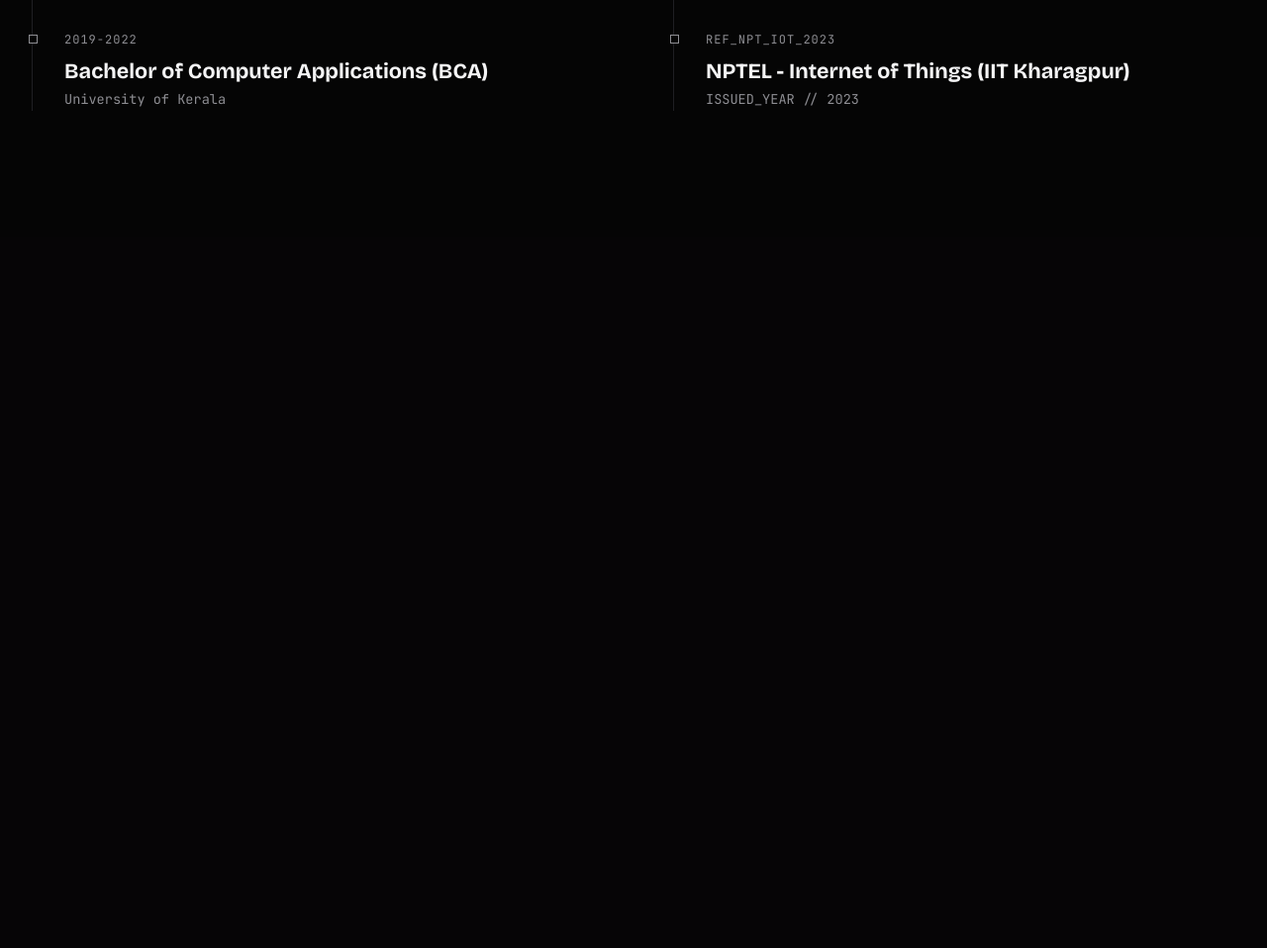
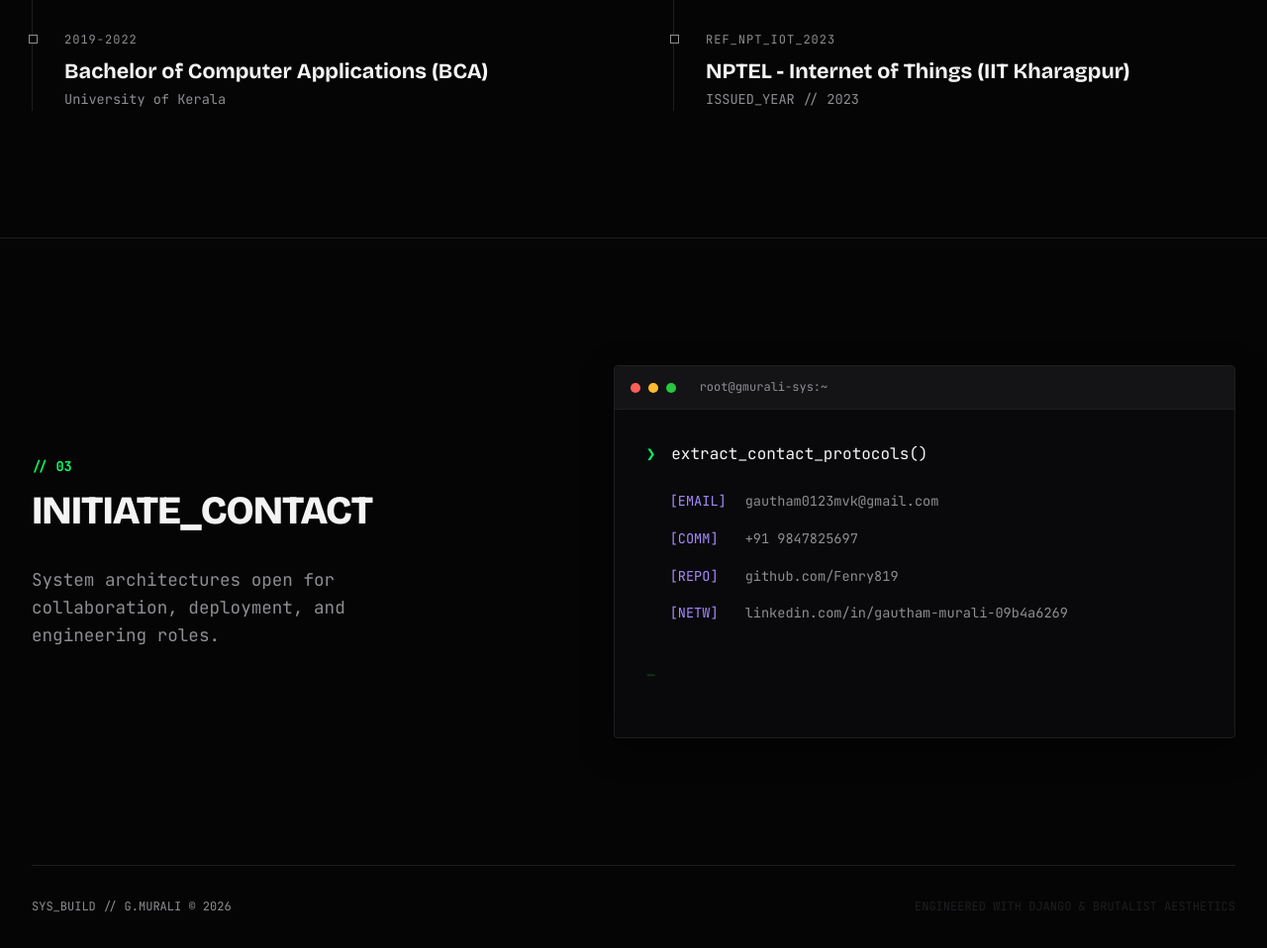
Before and after one commit to Fenry819/industrial-portfolio-system, a Django app: page / in a window 1280 px wide. Shown: the part 1678-2636 px from the top of the page at 99% size. Before the commit the page ends 1790 px from the top, so only its background shows below. Run offline with Django 5.2, Linux system fonts and the light colour scheme; data that the repository does not hold is empty.

Commit message:
Feat: Deploy Phase 6 interactive terminal contact systems and footer architecture

```diff
--- a/portfolio/templates/portfolio/home.html
+++ b/portfolio/templates/portfolio/home.html
@@ -145,4 +145,53 @@
         </div>
     </div>
 </section>
+
+<section id="contact" class="execute-section container">
+    <div class="execute-grid">
+        <div class="execute-header">
+            <span class="section-num">// 03</span>
+            <h2 class="section-title">INITIATE_CONTACT</h2>
+            <p class="execute-desc">System architectures open for collaboration, deployment, and engineering roles.</p>
+        </div>
+
+        <div class="terminal-contact-block">
+            <div class="terminal-header">
+                <span class="dot red"></span>
+                <span class="dot yellow"></span>
+                <span class="dot green"></span>
+                <span class="terminal-title">root@gmurali-sys:~</span>
+            </div>
+            <div class="terminal-body">
+                <div class="cmd-line">
+                    <span class="prompt-arrow">❯</span>
+                    <span class="cmd-text">extract_contact_protocols()</span>
+                </div>
+
+                <div class="cmd-output">
+                    <a href="mailto:gautham0123mvk@gmail.com" class="contact-protocol">
+                        <span class="protocol-type">[EMAIL]</span> gautham0123mvk@gmail.com
+                    </a>
+                    <a href="tel:+919847825697" class="contact-protocol">
+                        <span class="protocol-type">[COMM]</span> +91 9847825697
+                    </a>
+                    <a href="https://github.com/Fenry819" target="_blank" class="contact-protocol">
+                        <span class="protocol-type">[REPO]</span> github.com/Fenry819
+                    </a>
+                    <a href="https://linkedin.com/in/gautham-murali-09b4a6269" target="_blank" class="contact-protocol highlight-protocol">
+                        <span class="protocol-type">[NETW]</span> linkedin.com/in/gautham-murali-09b4a6269
+                    </a>
+                </div>
+
+                <div class="cmd-line mt-2">
+                    <span class="prompt-arrow blink">_</span>
+                </div>
+            </div>
+        </div>
+    </div>
+
+    <footer class="site-footer">
+        <p>SYS_BUILD // G.MURALI © 2026</p>
+        <p class="footer-sub">ENGINEERED WITH DJANGO & BRUTALIST AESTHETICS</p>
+    </footer>
+</section>
 {% endblock %}
--- a/static/css/main.css
+++ b/static/css/main.css
@@ -582,3 +582,144 @@ body::before {
     color: var(--text-primary);
     text-shadow: 0 0 8px var(--accent-dim);
 }
+
+
+/* ==========================================================================
+   Phase 6 Layout: Execution Terminal & Footer
+   ========================================================================== */
+
+   .execute-section {
+    padding: 8rem 2rem 2rem 2rem;
+    border-top: 1px solid var(--border-brutal);
+}
+
+.execute-grid {
+    display: grid;
+    grid-template-columns: 1fr 1.2fr;
+    gap: 4rem;
+    align-items: center;
+    margin-bottom: 8rem;
+}
+
+.execute-desc {
+    color: var(--text-muted);
+    font-size: 1.1rem;
+    margin-top: 1.5rem;
+    max-width: 400px;
+}
+
+/* Terminal Block Design */
+.terminal-contact-block {
+    background: #09090b;
+    border: 1px solid var(--border-brutal);
+    border-radius: 4px;
+    overflow: hidden;
+    box-shadow: 0 10px 30px rgba(0,0,0,0.5);
+}
+
+.terminal-header {
+    background: #141417;
+    padding: 0.75rem 1rem;
+    border-bottom: 1px solid var(--border-brutal);
+    display: flex;
+    align-items: center;
+    gap: 0.5rem;
+}
+
+.dot {
+    width: 10px; height: 10px; border-radius: 50%;
+}
+.dot.red { background: #ff5f56; }
+.dot.yellow { background: #ffbd2e; }
+.dot.green { background: #27c93f; }
+
+.terminal-title {
+    font-family: var(--font-mono);
+    color: var(--text-muted);
+    font-size: 0.75rem;
+    margin-left: 1rem;
+}
+
+.terminal-body {
+    padding: 2rem;
+    font-family: var(--font-mono);
+}
+
+.cmd-line {
+    display: flex;
+    gap: 1rem;
+    margin-bottom: 1.5rem;
+}
+
+.prompt-arrow {
+    color: var(--accent-electric);
+    font-weight: bold;
+}
+
+.cmd-text {
+    color: var(--text-primary);
+}
+
+.cmd-output {
+    display: flex;
+    flex-direction: column;
+    gap: 1rem;
+    padding-left: 1.5rem;
+}
+
+.contact-protocol {
+    text-decoration: none;
+    color: var(--text-muted);
+    font-size: 0.85rem;
+    display: flex;
+    gap: 1rem;
+    transition: all 0.2s ease;
+}
+
+.protocol-type {
+    color: #a78bfa; /* subtle purple core code */
+    min-width: 60px;
+}
+
+.contact-protocol:hover {
+    color: var(--text-primary);
+    transform: translateX(5px);
+}
+
+.highlight-protocol:hover .protocol-type {
+    color: var(--accent-electric);
+}
+
+.blink {
+    animation: blinker 1s linear infinite;
+}
+@keyframes blinker {
+    50% { opacity: 0; }
+}
+.mt-2 { margin-top: 2rem; }
+
+/* Global Footer */
+.site-footer {
+    border-top: 1px solid var(--border-brutal);
+    padding-top: 2rem;
+    display: flex;
+    justify-content: space-between;
+    font-size: 0.75rem;
+    color: var(--text-muted);
+    font-family: var(--font-mono);
+}
+
+.footer-sub {
+    color: var(--border-brutal);
+}
+
+@media (max-width: 900px) {
+    .execute-grid {
+        grid-template-columns: 1fr;
+    }
+    .site-footer {
+        flex-direction: column;
+        gap: 1rem;
+        text-align: center;
+    }
+}
```
